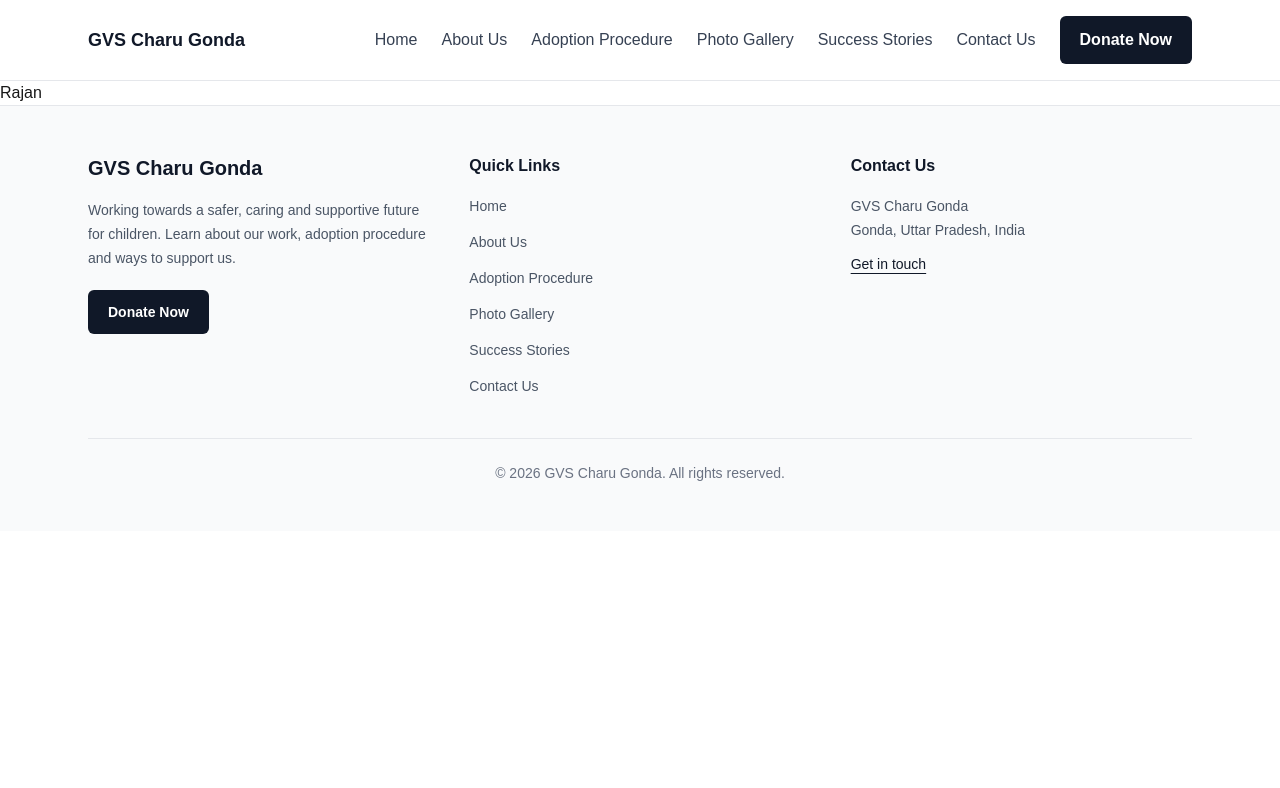
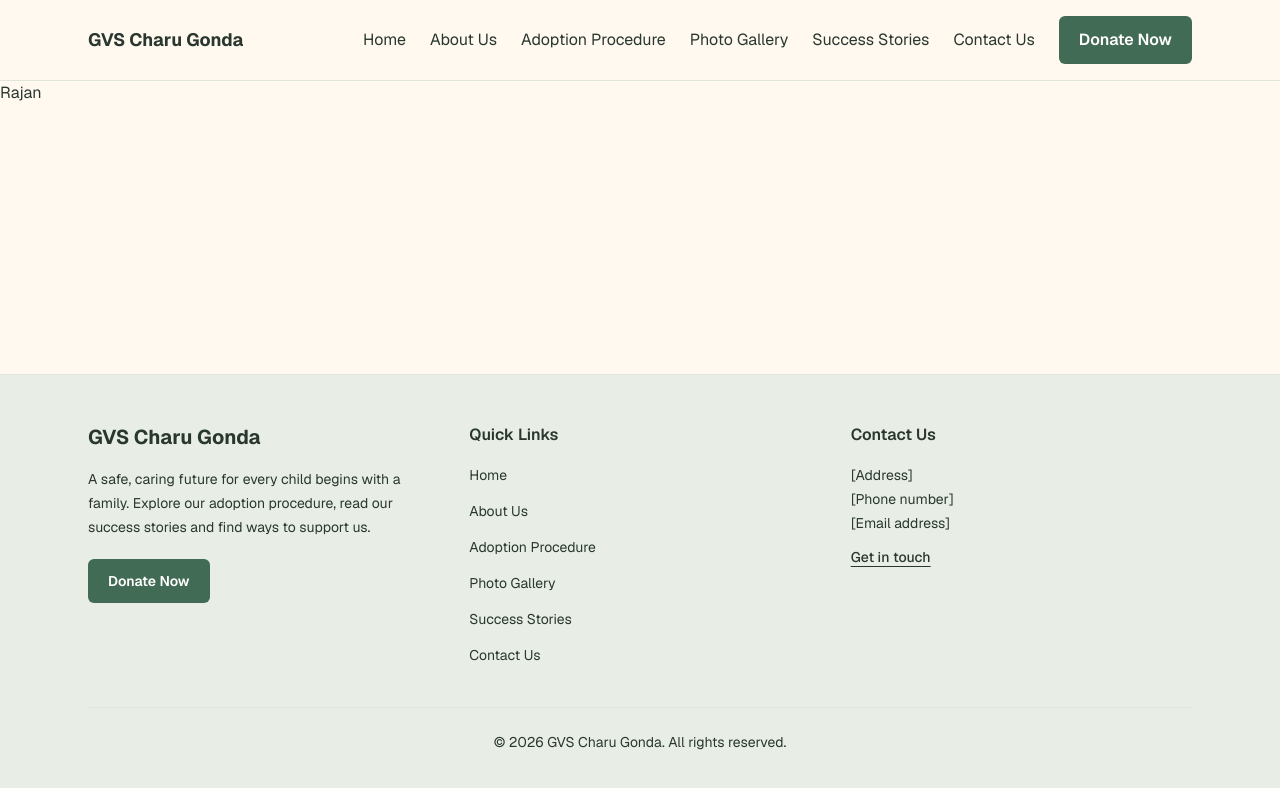
Before and after one commit to rajan03-commits/gvsCharu, a Next.js app: page / in a window 1280 px wide. Shown: the top 788 px of the page. Built offline with nearby package versions, Linux system fonts and the light colour scheme.

Commit message:
Style navbar and footer, add palette and metadata

```diff
--- a/app/globals.css
+++ b/app/globals.css
@@ -1,20 +1,33 @@
 @import "tailwindcss";
 
+
 :root {
-  --background: #ffffff;
-  --foreground: #171717;
+  --background: #FFF9F0;
+  --foreground: #29372F;
+  --primary: #426B55;
+  --primary-hover: #345440;
+  --accent: #E9B59D;
+  --surface: #E8EEE5;
+  --muted: #657168;
+  --border: #E1E5DC;
 }
+
 
 @theme inline {
   --color-background: var(--background);
   --color-foreground: var(--foreground);
   --font-sans: var(--font-geist-sans);
   --font-mono: var(--font-geist-mono);
+  --color-primary: var(--primary);
+  --color-primary-hover: var(--primary-hover);
+  --color-accent: var(--accent);
+  --color-surface: var(--surface);
+  --color-muted: var(--muted);
+  --color-border: var(--border);
 }
 
 
 body {
   background: var(--background);
   color: var(--foreground);
-  font-family: Arial, Helvetica, sans-serif;
 }
--- a/app/layout.tsx
+++ b/app/layout.tsx
@@ -15,8 +15,12 @@ const geistMono = Geist_Mono({
 });
 
 export const metadata: Metadata = {
-  title: "Create Next App",
-  description: "Generated by create next app",
+  title: {
+    default: "GVS Charu Gonda | Child Care and Adoption",
+    template: "%s | GVS Charu Gonda",
+  },
+  description:
+    "GVS Charu Gonda is a child adoption organisation. Learn about our work and the adoption procedure, and see how you can support children with a donation.",
 };
 
 export default function RootLayout({ children }: LayoutProps<"/">) {
@@ -27,7 +31,9 @@ export default function RootLayout({ children }: LayoutProps<"/">) {
     >
       <body className="min-h-full flex flex-col">
          <Navbar />
-        {children}
+        <main className="flex-1">
+          {children}
+        </main>
         <Footer />
         </body>
 
--- a/components/Footer.tsx
+++ b/components/Footer.tsx
@@ -1,4 +1,3 @@
-
 import Link from "next/link";
 
 const links = [
@@ -12,29 +11,22 @@ const links = [
 
 export default function Footer() {
   return (
-    <footer className="border-t border-gray-200 bg-gray-50">
+    <footer className="border-t border-border bg-surface">
       <div className="mx-auto max-w-6xl px-6 py-12">
         <div className="grid grid-cols-1 gap-10 sm:grid-cols-2 lg:grid-cols-3">
           {/* NGO information */}
           <div>
-            <Link
-              href="/"
-              className="text-xl font-bold text-gray-900"
-            >
+            <Link href="/" className="text-xl font-bold text-foreground">
               GVS Charu Gonda
             </Link>
 
-            <p className="mt-4 max-w-sm text-sm leading-6 text-gray-600">
-              Working towards a safer, caring and supportive
-              future for children. Learn about our work,
-              adoption procedure and ways to support us.
+            <p className="mt-4 block  max-w-sm text-sm leading-6 text-foreground">
+              A safe, caring future for every child begins with a family. Explore our adoption procedure, read our success stories and find ways to support us.
             </p>
 
             <Link
               href="/donate"
-              className="mt-5 inline-block rounded-md bg-gray-900 px-5 py-3
-              text-sm font-semibold text-white transition-colors
-              hover:bg-gray-700"
+              className="mt-5 inline-block rounded-md bg-primary px-5 py-3 text-sm font-semibold text-white transition-colors hover:bg-primary-hover"
             >
               Donate Now
             </Link>
@@ -42,7 +34,7 @@ export default function Footer() {
 
           {/* Quick links */}
           <div>
-            <h2 className="text-base font-semibold text-gray-900">
+            <h2 className="text-base font-semibold text-foreground">
               Quick Links
             </h2>
 
@@ -51,7 +43,7 @@ export default function Footer() {
                 <li key={link.href}>
                   <Link
                     href={link.href}
-                    className="text-sm text-gray-600 transition-colors hover:text-gray-900"
+                    className="text-sm text-foreground transition-colors hover:text-primary"
                   >
                     {link.label}
                   </Link>
@@ -62,19 +54,21 @@ export default function Footer() {
 
           {/* Contact information */}
           <div>
-            <h2 className="text-base font-semibold text-gray-900">
+            <h2 className="text-base font-semibold text-foreground">
               Contact Us
             </h2>
 
-            <p className="mt-4 text-sm leading-6 text-gray-600">
-              GVS Charu Gonda
+            <p className="mt-4 text-sm leading-6 text-foreground">
+              [Address]
               <br />
-              Gonda, Uttar Pradesh, India
+              [Phone number]
+              <br />
+              [Email address]
             </p>
 
             <Link
               href="/contact"
-              className="mt-3 inline-block text-sm font-medium text-gray-900 underline underline-offset-4"
+              className="mt-3 inline-block text-sm font-medium text-foreground underline underline-offset-4 hover:text-primary"
             >
               Get in touch
             </Link>
@@ -82,10 +76,9 @@ export default function Footer() {
         </div>
 
         {/* Copyright */}
-        <div className="mt-10 border-t border-gray-200 pt-6">
-          <p className="text-center text-sm text-gray-500">
+        <div className="mt-10 border-t border-border pt-6">
+          <p className="text-center text-sm text-foreground">
             © 2026 GVS Charu Gonda. All rights reserved.
-
           </p>
         </div>
       </div>
--- a/components/Navbar.tsx
+++ b/components/Navbar.tsx
@@ -11,9 +11,12 @@ const links = [
 
 export default function Navbar() {
   return (
-    <header className="border-b border-gray-200 bg-white">
-      <nav className="mx-auto flex max-w-6xl flex-wrap items-center justify-between gap-4 px-6 py-4">
-        <Link href="/" className="text-lg font-bold text-gray-900">
+    <header className="border-b border-border bg-background">
+      <nav
+        aria-label="Main"
+        className="mx-auto flex max-w-6xl flex-wrap items-center justify-between gap-4 px-6 py-4"
+      >
+        <Link href="/" className="text-lg font-bold text-foreground">
           GVS Charu Gonda
         </Link>
 
@@ -22,14 +25,14 @@ export default function Navbar() {
             <Link
               key={link.href}
               href={link.href}
-              className="py-2 text-gray-700 hover:text-gray-900"
+              className="py-2 text-foreground transition-colors hover:text-primary"
             >
               {link.label}
             </Link>
           ))}
           <Link
             href="/donate"
-            className="rounded-md bg-gray-900 px-5 py-3 font-semibold text-white transition-colors hover:bg-gray-700 focus-visible:outline-2 focus-visible:outline-offset-2 focus-visible:outline-gray-900"
+            className="rounded-md bg-primary px-5 py-3 font-semibold text-white transition-colors hover:bg-primary-hover focus-visible:outline-2 focus-visible:outline-offset-2 focus-visible:outline-primary"
           >
             Donate Now
           </Link>
```
